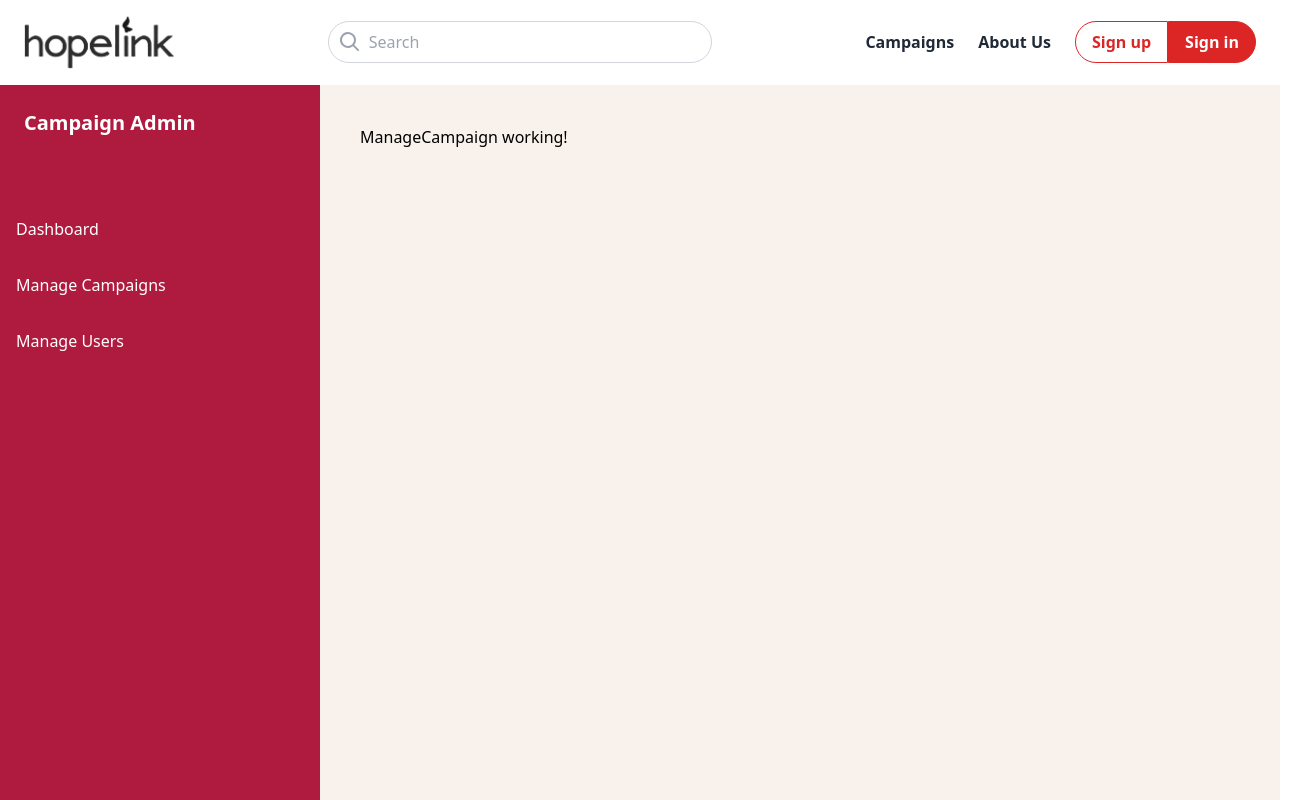
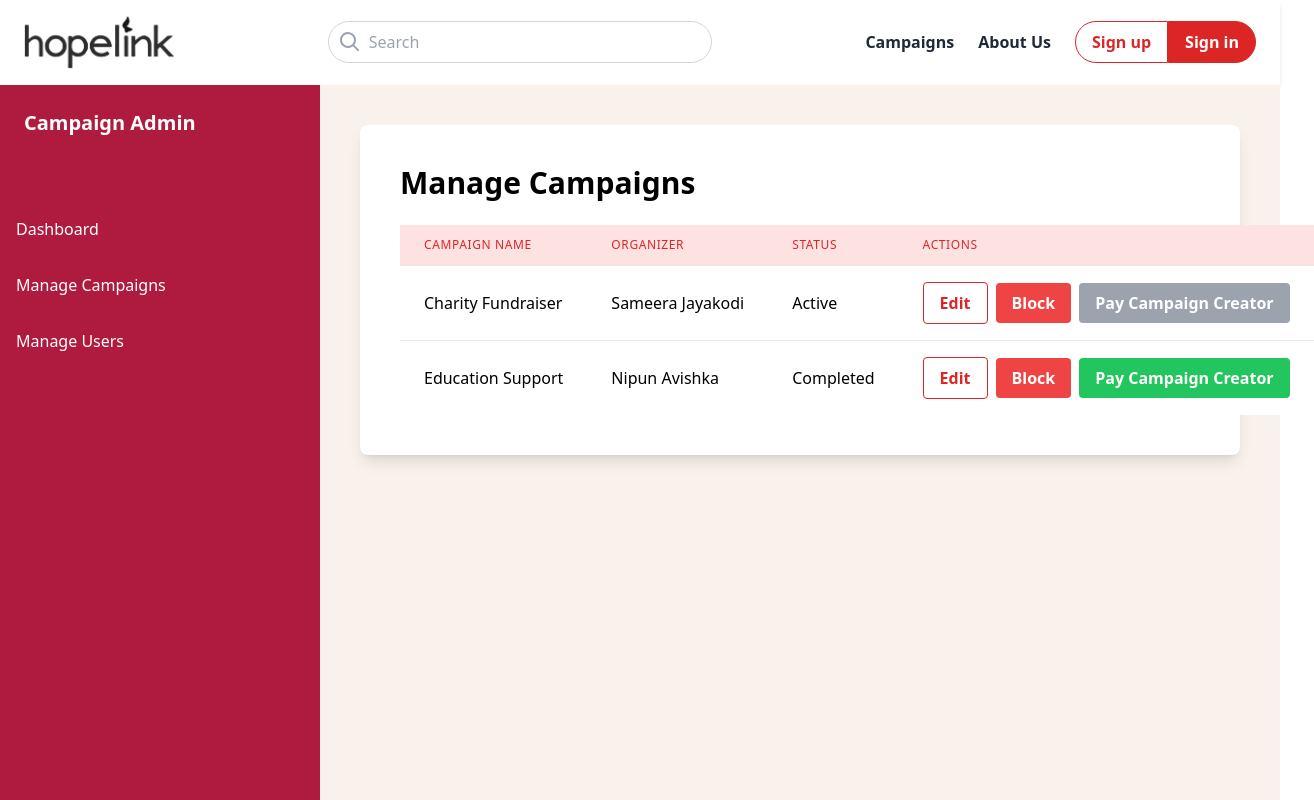
Before and after one commit to chithraka-kal/bettercore-fundraiser-web, a React (Create React App) app in the folder client/: page /admin/manage-campaigns in a window 1280 px wide. Shown: the top 800 px of the page, 1314 px wide, since content can reach past the window. Built offline with nearby package versions, Linux system fonts and the light colour scheme; no server answers.

Commit message:
Update ManageCampaign.js

```diff
--- a/client/src/Components/admin/ManageCampaign.js
+++ b/client/src/Components/admin/ManageCampaign.js
@@ -1,11 +1,143 @@
-import React from "react";
+import React, { useEffect, useState } from "react";
+import DeleteConfirmationModal from "./DeleteConfirmationModal";
+import EditCampaignModal from "./EditCampaignModal";
 
-const ManageCampaign = () => {
+const ManageCampaigns = () => {
+  const [campaigns, setCampaigns] = useState([]);
+  const [selectedCampaign, setSelectedCampaign] = useState(null);
+  const [isEditModalOpen, setIsEditModalOpen] = useState(false);
+  const [isDeleteModalOpen, setIsDeleteModalOpen] = useState(false);
+  const [campaignToDelete, setCampaignToDelete] = useState(null);
+
+  useEffect(() => {
+    const fetchCampaigns = async () => {
+      const mockCampaigns = [
+        {
+          id: 1,
+          name: "Charity Fundraiser",
+          organizer: "Sameera Jayakodi",
+          status: "Active",
+        },
+        {
+          id: 2,
+          name: "Education Support",
+          organizer: "Nipun Avishka",
+          status: "Completed",
+        },
+      ];
+      setCampaigns(mockCampaigns);
+    };
+
+    fetchCampaigns();
+  }, []);
+
+  const handleEditCampaign = (campaign) => {
+    setSelectedCampaign(campaign);
+    setIsEditModalOpen(true);
+  };
+
+  const handleSaveCampaign = (updatedCampaign) => {
+    setCampaigns(
+      campaigns.map((campaign) =>
+        campaign.id === updatedCampaign.id ? updatedCampaign : campaign
+      )
+    );
+    setIsEditModalOpen(false);
+  };
+
+  const handleDeleteCampaign = (campaignId) => {
+    setCampaignToDelete(campaignId);
+    setIsDeleteModalOpen(true);
+  };
+
+  const handleConfirmDelete = () => {
+    if (campaignToDelete) {
+      setCampaigns(
+        campaigns.filter((campaign) => campaign.id !== campaignToDelete)
+      );
+    }
+    setIsDeleteModalOpen(false);
+  };
+
+  const handlePayCampaignCreator = (campaignId) => {
+    alert(`Paid campaign creator for campaign ID: ${campaignId}`);
+  };
+
   return (
-    <>
-      <h3>ManageCampaign working!</h3>
-    </>
+    <div className="p-10 bg-white rounded-lg shadow-lg">
+      <h1 className="mb-6 text-3xl font-bold">Manage Campaigns</h1>
+      <table className="min-w-full divide-y divide-gray-200">
+        <thead className="text-red-600 bg-red-100">
+          <tr>
+            <th className="px-6 py-3 text-xs font-medium tracking-wider text-left uppercase">
+              Campaign Name
+            </th>
+            <th className="px-6 py-3 text-xs font-medium tracking-wider text-left uppercase">
+              Organizer
+            </th>
+            <th className="px-6 py-3 text-xs font-medium tracking-wider text-left uppercase">
+              Status
+            </th>
+            <th className="px-6 py-3 text-xs font-medium tracking-wider text-left uppercase">
+              Actions
+            </th>
+          </tr>
+        </thead>
+        <tbody className="bg-white divide-y divide-gray-200">
+          {campaigns.map((campaign) => (
+            <tr key={campaign.id}>
+              <td className="px-6 py-4 whitespace-nowrap">{campaign.name}</td>
+              <td className="px-6 py-4 whitespace-nowrap">
+                {campaign.organizer}
+              </td>
+              <td className="px-6 py-4 whitespace-nowrap">{campaign.status}</td>
+              <td className="px-6 py-4 whitespace-nowrap">
+                <button
+                  onClick={() => handleEditCampaign(campaign)}
+                  className="px-4 py-2 mr-2 font-semibold text-red-600 bg-white border border-red-600 rounded"
+                >
+                  Edit
+                </button>
+                <button
+                  onClick={() => handleDeleteCampaign(campaign.id)}
+                  className="px-4 py-2 mr-2 font-semibold text-white bg-red-500 rounded"
+                >
+                  Block
+                </button>
+
+                <button
+                  onClick={() => handlePayCampaignCreator(campaign.id)}
+                  disabled={campaign.status === "Active"}
+                  className={`px-4 py-2 font-semibold ${
+                    campaign.status === "Active"
+                      ? "text-white bg-gray-400 cursor-not-allowed"
+                      : "text-white bg-green-500"
+                  } rounded`}
+                >
+                  Pay Campaign Creator
+                </button>
+              </td>
+            </tr>
+          ))}
+        </tbody>
+      </table>
+
+      {selectedCampaign && (
+        <EditCampaignModal
+          isOpen={isEditModalOpen}
+          onClose={() => setIsEditModalOpen(false)}
+          campaign={selectedCampaign}
+          onSave={handleSaveCampaign}
+        />
+      )}
+
+      <DeleteConfirmationModal
+        isOpen={isDeleteModalOpen}
+        onClose={() => setIsDeleteModalOpen(false)}
+        onConfirm={handleConfirmDelete}
+      />
+    </div>
   );
 };
 
-export default ManageCampaign;
+export default ManageCampaigns;
```
